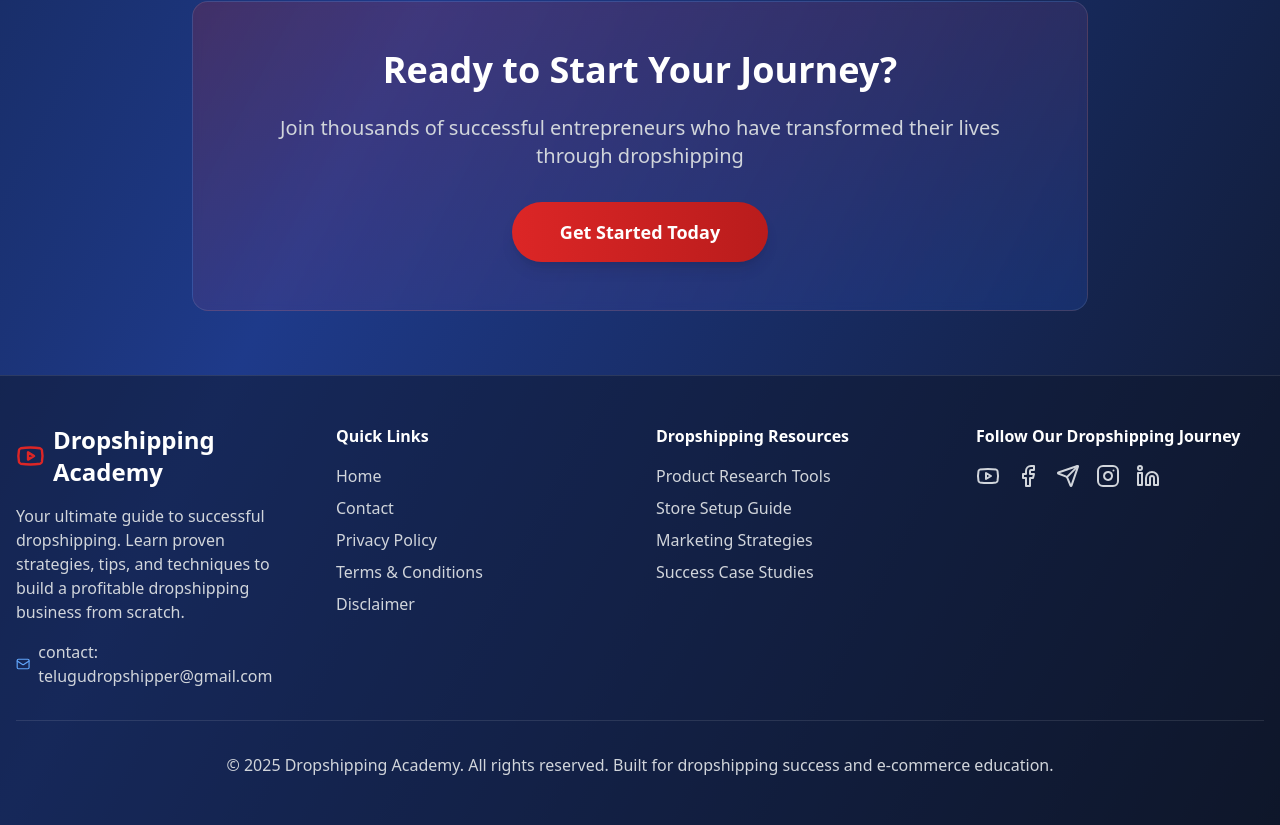
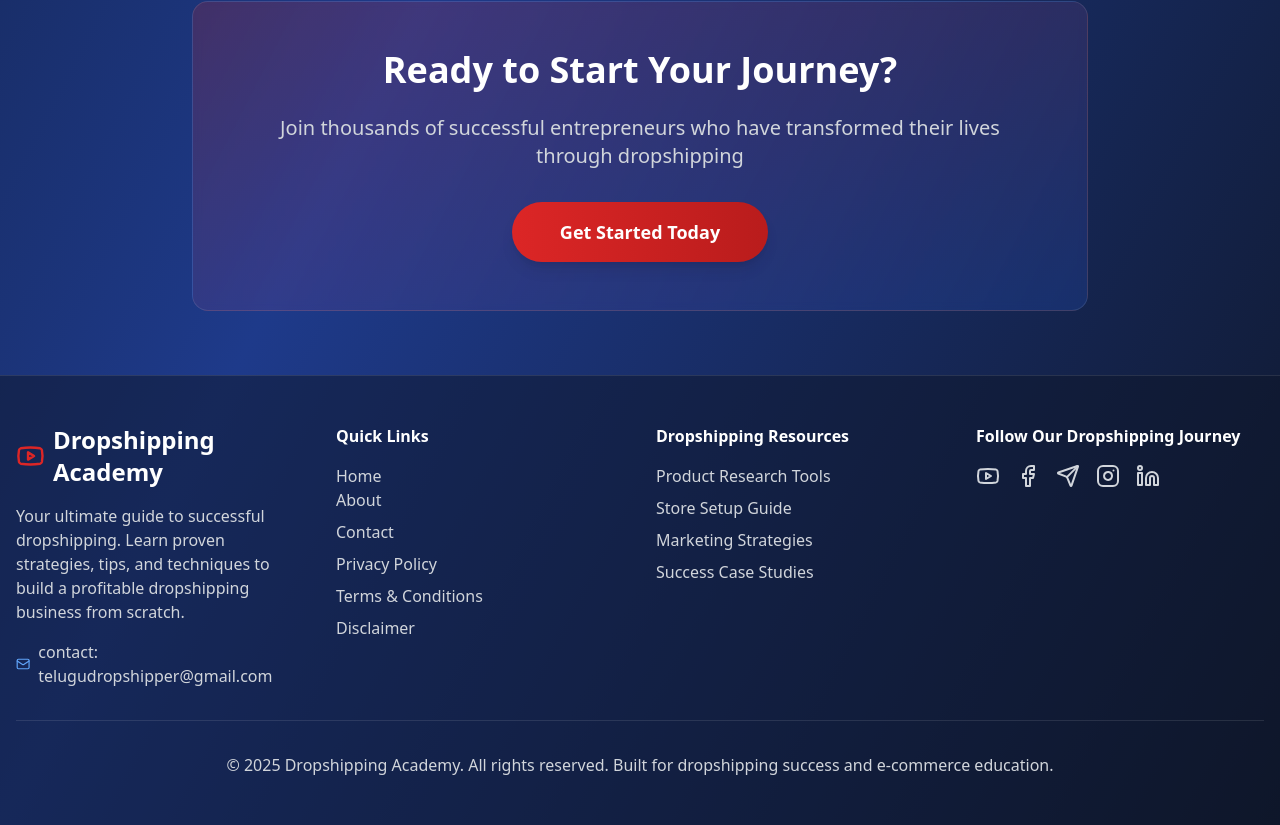
Before and after one commit to venkatcharan1/ganeshexp, a React (Vite) app: page /about in a window 1280 px wide. Shown: the part 1647-2472 px from the top of the page. Built offline with nearby package versions, Linux system fonts and the light colour scheme.

Commit message:
Update Footer.tsx

```diff
--- a/src/components/Footer.tsx
+++ b/src/components/Footer.tsx
@@ -22,6 +22,7 @@ const Footer = () => {
             <h3 className="font-semibold mb-4 text-white text-sm md:text-base">Quick Links</h3>
             <div className="space-y-2">
               <Link to="/" className="block hover:text-red-600 transition-colors text-gray-300 text-sm md:text-base">Home</Link>
+              <Link to="/about" className="text-gray-300 hover:text-white transition-colors text-xs lg:text-sm xl:text-base">About</Link>
               <Link to="/contact" className="block hover:text-red-600 transition-colors text-gray-300 text-sm md:text-base">Contact</Link>
               <Link to="/privacy-policy" className="block hover:text-red-600 transition-colors text-gray-300 text-sm md:text-base">Privacy Policy</Link>
               <Link to="/terms-conditions" className="block hover:text-red-600 transition-colors text-gray-300 text-sm md:text-base">Terms & Conditions</Link>
```
